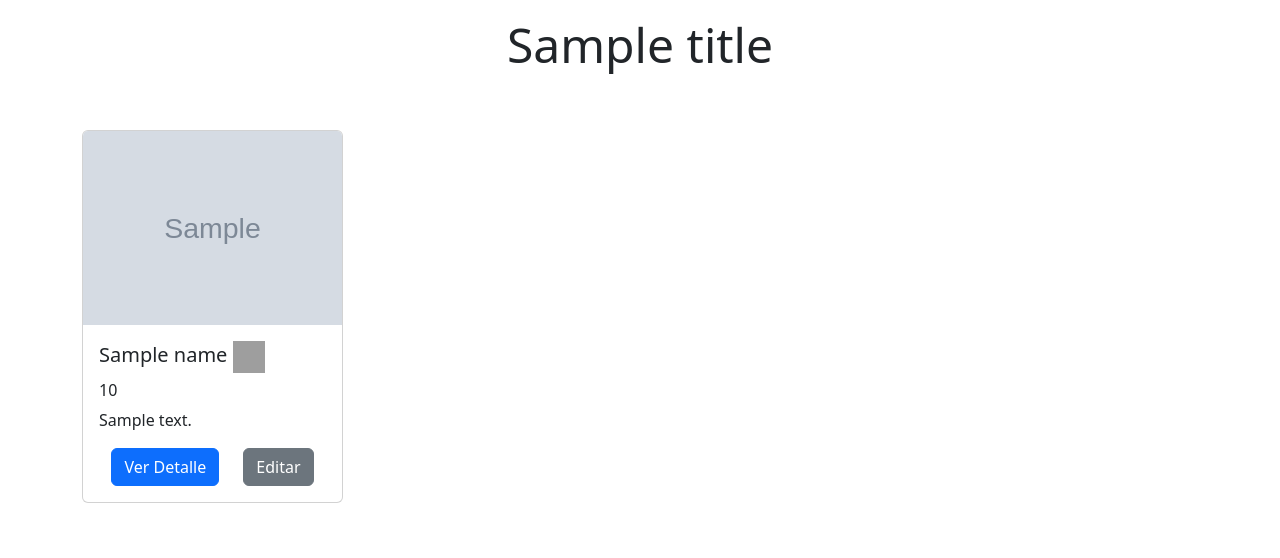
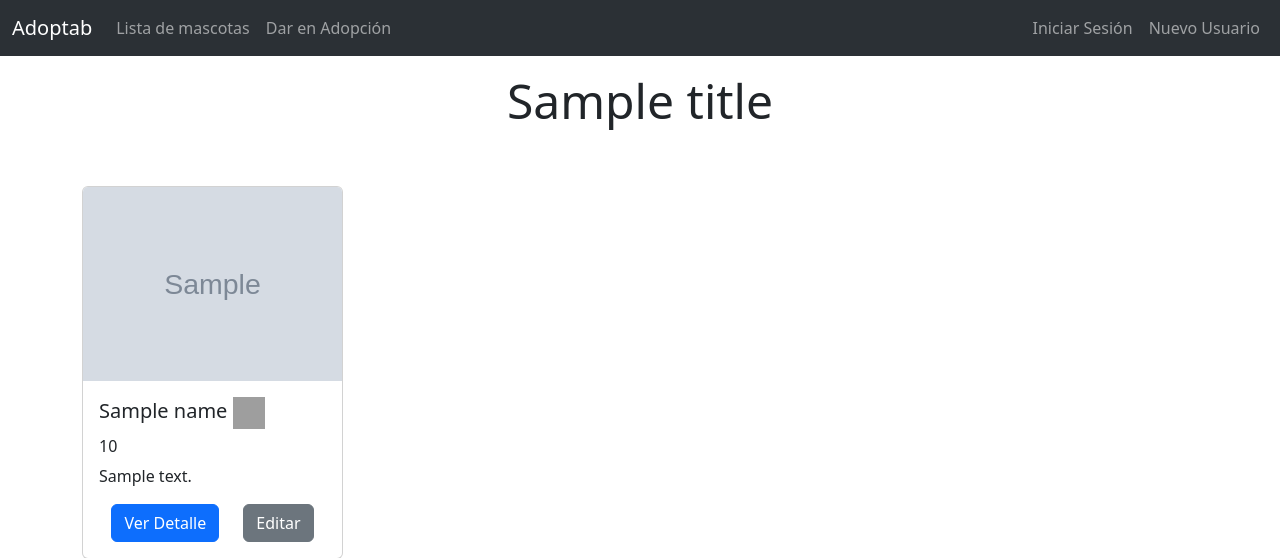
Before and after one commit to NoMeLlamoDante/adoptab, a Django app: template templates/pets/index.html in a window 1280 px wide. Shown: the top 558 px of the page. Run offline with Django 5.2, Linux system fonts and the light colour scheme; the template is opened without the code that fills it: most values are stand-ins (such as "Sample title", 1, 10 or a date in 2020); grey boxes marked "Sample" are stand-in pictures; some libraries are stand-ins or nearby versions; grey boxes are pictures that could not be loaded.

Commit message:
navbar details: - apps name - add navbar - navbar links

```diff
--- a/adoptab/urls.py
+++ b/adoptab/urls.py
@@ -18,6 +18,7 @@ from django.contrib import admin
 from django.urls import path, include
 from django.views.generic import TemplateView
 
+app_name = "core"
 
 urlpatterns = [
     path('admin/', admin.site.urls),
--- a/pets/urls.py
+++ b/pets/urls.py
@@ -3,6 +3,7 @@ from django.urls import path
 from .views import index, add_pet, detail_pet, update_pet, delete_pet
 from django.views.generic import TemplateView
 
+app_name = "pets"
 
 urlpatterns = [
     path('', index, name="index"),
--- a/pets/views.py
+++ b/pets/views.py
@@ -18,7 +18,7 @@ def add_pet(request):
 
         if form.is_valid():
             form.save()
-            return redirect('index')
+            return redirect('pets:index')
 
     else:
         form = PetForm()
@@ -47,7 +47,7 @@ def update_pet(request, id):
             if "file-clear" in request.POST:
                 pet.file.delete(save=True)
             form.save()
-            return redirect('index')
+            return redirect('pets:index')
         else:
             print(form.errors)
     context = {
@@ -63,4 +63,4 @@ def delete_pet(request, id):
     pet = get_object_or_404(Pet, id=id)
     pet.file.delete(save=False)
     pet.delete()
-    return redirect('index')
+    return redirect('pets:index')
--- a/templates/common/base.html
+++ b/templates/common/base.html
@@ -13,15 +13,12 @@
     <link rel="stylesheet" href="https://cdn.jsdelivr.net/npm/bootstrap-icons@1.13.1/font/bootstrap-icons.min.css" />
     {% load bootstrap5 %}
     {% bootstrap_css %}
-    {% bootstrap_javascript %}
-    {% comment %} <!-- Common css -->
-    <link rel="stylesheet" href="{% static 'css/styles.css' %}" /> {% endcomment %}
   </head>
   <body>
+    {% include 'common/navbar.html' %}
     {% block content %}
 
     {% endblock %}
-    <!-- Common JS -->
-    {% comment %} <script src="{% static 'js/scripts.js' %}"></script> {% endcomment %}
+    {% bootstrap_javascript %}
   </body>
 </html>
--- /dev/null
+++ b/templates/common/navbar.html
@@ -0,0 +1,34 @@
+<nav class="navbar navbar-dark bg-dark navbar-expand-lg bg-body-tertiary" data-bs-theme="dark">
+  <div class="container-fluid">
+    <a class="navbar-brand" href="{% url 'index' %}">Adoptab</a>
+    <button class="navbar-toggler" type="button" data-bs-toggle="collapse" data-bs-target="#navbarS"><span class="navbar-toggler-icon"></span></button>
+
+    <div class="collapse navbar-collapse" id="navbarS">
+      <ul class="navbar-nav me-auto mb-2 mb-lg-0">
+        <li class="nav-item">
+          <a class="nav-link" aria-current="page" href="{% url 'pets:index' %}">Lista de mascotas</a>
+        </li>
+
+        <li class="nav-item">
+          <a class="nav-link" href="{% url 'pets:add_pet' %}">Dar en Adopción</a>
+        </li>
+      </ul>
+
+      <ul class="navbar-nav ms-auto mb-2 mb-lg-0">
+        {% if user.is_authenticated %}
+          <li>
+            <a class="nav-link ms-auto" href="{% url 'users:logout' %}">Cerrar Sesión</a>
+          </li>
+        {% else %}
+          <li>
+            <a class="nav-link" href="{% url 'users:login' %}">Iniciar Sesión</a>
+          </li>
+
+          <li>
+            <a class="nav-link" href="{% url 'users:register' %}">Nuevo Usuario</a>
+          </li>
+        {% endif %}
+      </ul>
+    </div>
+  </div>
+</nav>
--- a/templates/pets/add_pet.html
+++ b/templates/pets/add_pet.html
@@ -14,7 +14,7 @@
         <h1 class="display-2">{{ title }}</h1>
       </div>
     </div>
-    <form action="{% url 'add_pet' %}" method="post" class="form">
+    <form action="{% url 'pets:add_pet' %}" method="post" class="form">
       {% csrf_token %}
       {% bootstrap_form_errors form type='non_fields' %}
 
@@ -61,7 +61,7 @@
       </div>
 
       <div class="row justify-content-center mt-5">
-        <div class="col col-auto">
+        <div class="col col-auto mb-5 mt-2">
           {% bootstrap_button button_type='submit' content='Aceptar' %}
         </div>
       </div>
--- a/templates/pets/index.html
+++ b/templates/pets/index.html
@@ -31,11 +31,11 @@
               <p class="card-text">{{ pet.bio }}</p>
               <div class="row justify-content-center">
                 <div class="col col-auto">
-                  <a href="{% url 'detail_pet' pet.id %}" class="btn btn-primary">Ver Detalle</a>
+                  <a href="{% url 'pets:detail_pet' pet.id %}" class="btn btn-primary">Ver Detalle</a>
                 </div>
                 {% if True %}
                   <div class="col col-auto">
-                    <a href="{% url 'update_pet' pet.id %}" class="btn btn-secondary">Editar</a>
+                    <a href="{% url 'pets:update_pet' pet.id %}" class="btn btn-secondary">Editar</a>
                   </div>
                 {% else %}
 
--- a/templates/pets/update_pet.html
+++ b/templates/pets/update_pet.html
@@ -14,7 +14,7 @@
         <h1 class="display-2">{{ title }}</h1>
       </div>
     </div>
-    <form action="{% url 'update_pet' pet.id %}" method="post" enctype="multipart/form-data" class="form">
+    <form action="{% url 'pets:update_pet' pet.id %}" method="post" enctype="multipart/form-data" class="form">
       {% csrf_token %}
       {% bootstrap_form_errors form type='non_fields' %}
       <div class="row justify-content-center align-items-center">
--- a/templates/users/login.html
+++ b/templates/users/login.html
@@ -15,7 +15,7 @@
       </div>
     </div>
 
-    <form action="{% url 'login' %}" method="post">
+    <form action="{% url 'users:login' %}" method="post">
       <div class="row justify-content-center">
         <div class="col col-12 col-lg-6">
           {% csrf_token %}
--- a/templates/users/register.html
+++ b/templates/users/register.html
@@ -15,7 +15,7 @@
       </div>
     </div>
 
-    <form action="{% url 'register' %}" method="post">
+    <form action="{% url 'users:register' %}" method="post">
       <div class="row justify-content-center">
         <div class="col col-12 col-lg-6">
           {% csrf_token %}
--- a/users/urls.py
+++ b/users/urls.py
@@ -3,6 +3,7 @@ from django.urls import path
 from .views import register_view, login_view, logout_view
 from django.views.generic import TemplateView
 
+app_name = "users"
 
 urlpatterns = [
     path('register/', register_view, name="register"),
--- a/users/views.py
+++ b/users/views.py
@@ -10,7 +10,7 @@ def register_view(request):
         if form.is_valid():
             user = form.save()
             login(request, user)
-            return redirect('index')
+            return redirect('pets:index')
     context = {
         "title": "nuevo usuario",
         "form": form,
@@ -25,11 +25,11 @@ def login_view(request):
             print("valid")
             user = form.get_user()
             login(request, user)
-            return redirect('index')
+            return redirect('pets:index')
     return render(
         request, "users/login.html", {"title": "iniciar sesion", "form": form})
 
 
 def logout_view(request):
     logout(request)
-    return redirect('login')
+    return redirect('users:login')
```
